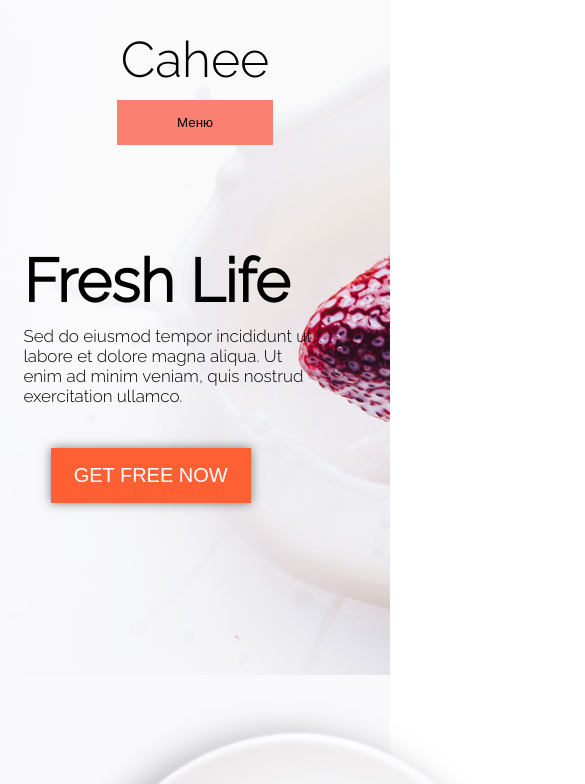
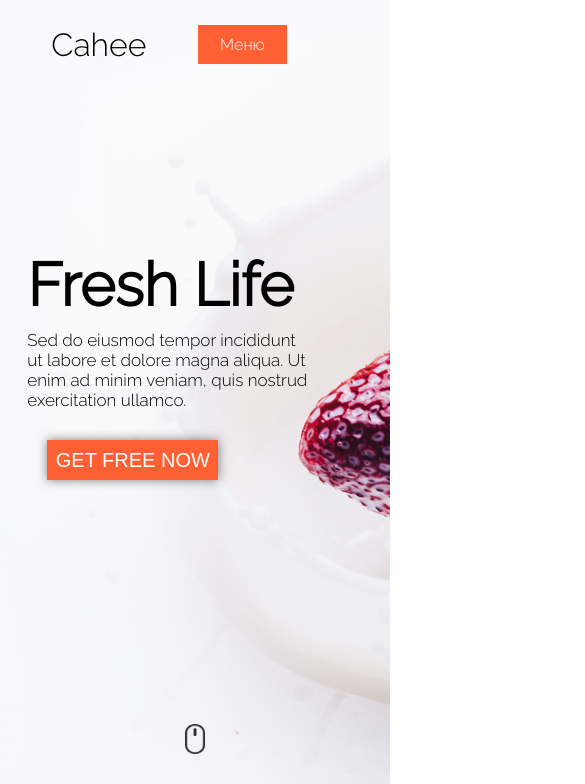
Before and after one commit to Gr-Stanislav/Blog_eat, a plain HTML site: page index.html in a window 390 px wide. Shown: the top 784 px of the page, 585 px wide, since content can reach past the window. Drawn offline with Linux system fonts and the light colour scheme.

Commit message:
takoe sebe razvle4enie

```diff
--- a/CSS/style.css
+++ b/CSS/style.css
@@ -4,6 +4,7 @@
     box-sizing: border-box;
 }
 
+@media screen and (max-width: 600px) {
 .container {
     background-color: #B07CF7;
     width: 100%;
@@ -154,13 +155,21 @@ img {
 
 
 /* HEADER NEW PROJECT */
+.top_header {
+    width: 100%;
+    display: flex;
+    justify-content: space-evenly;
+    align-items: center;
+}
+
 header {
     background-image: url('/images/Font.png');
+    background-position: center;
     width: 100%;
     max-width: 1500px;
     height: 865px;
     text-align: center;
-    padding-top: 100px;
+    padding-top: 25px;
     margin: 0 auto;
     position: relative;
 
@@ -168,17 +177,22 @@ header {
 
 .logo-site {
     cursor: pointer;
-    font-size: 50px;
+    font-size: 2rem;
     font-family: 'Raleway', sans-serif;
     display: block;
-    position: absolute;
     top: 30px;
-    left: 90px;
+    left: 10%;
 }
 
 .media_button {
-    display: none;
+    display: block;
+    background-color: #FF6033;
+    font-family: 'Raleway', sans-serif;
+    width: 23%;
+    padding: 10px;
+    color: #ffffff;
 }
+
 
 li {
     display: inline-block;
@@ -186,6 +200,7 @@ li {
     cursor: pointer;
     border-top: 1px solid transparent;
     font-family: 'Raleway', sans-serif;
+    display: none;
 }
 
 li:hover {
@@ -199,12 +214,11 @@ ul {
 }
 
 .info-site {
-    width: 375px;
-    height: 172px;
+    width: 73%;
     text-align: left;
     position: absolute;
-    left: 100px;
-    top: 350px;
+    left: 7%;
+    top: 250px;
 }
 
 h2 {
@@ -220,16 +234,15 @@ h2 {
 
 .button1 {
     border: none;
-    width: 200px;
-    height: 55px;
+    padding: 3%;
     background-color: #FF6033;
     font-size: 20px;
     color: white;
     text-align: center;
-    box-shadow:0 0 10px rgba(0,0,0,0.5);
+    box-shadow: 0 0 10px rgb(0 0 0 / 50%);
     position: absolute;
-    left: 100px;
-    top: 510px;
+    left: 7%;
+    margin-top: 30px;
     cursor: pointer;
 }
 
@@ -264,18 +277,18 @@ h2 {
 
 
 .center-menu img {
-    width: 566px;
-    height: 566px;
+    width: auto;
 }
 
 .text-tarel {
     width: 500px;
     height: 328px;
-    /* color: #00C4C4; */
     text-align: left;
+
 }
 
 .about {
+    text-align: center;
     font-size: 90px;
     font-family: 'Raleway', sans-serif;
 }
@@ -284,6 +297,8 @@ h2 {
     margin-bottom: 10px;
     font-size: 17px;
     font-family: 'Raleway', sans-serif;
+    text-align: center;
+    margin-bottom: 10px;
 }
 
 
@@ -456,11 +471,12 @@ textarea:focus {
 .left_bloc_tomato {
     position: relative;
     top: 65px;
+    width: 90%;
 }
 
 .mini_blok {
     display: flex;
-    width: 400px;
+    width: 100%;
     height: 100px;
     background-color: whitesmoke;
     margin-top: 20px;
@@ -626,3 +642,5 @@ textarea:focus {
 .global__containe {
     width: 100%;
 }
+
+}
--- a/desctop868.css
+++ /dev/null
@@ -1,6 +0,0 @@
-@media screen and (max-width: 868px) {
-
-    /* nav ul li {
-        display: none;
-    } */
-}
--- a/desctopX600.css
+++ b/desctopX600.css
@@ -1,47 +1,4 @@
 @media screen and (max-width: 600px) {
-    header {
-        background-position: center;
-        height: 80vh;
-    }
-
-    .logo-site {
-    width: 100%;
-    margin: 0 auto;
-    left: auto;
-   }
-
-   nav ul li {
-       display: none;
-   }
-
-   .media_button {
-       display: block;
-       width: 40%;
-       padding: 15px;
-       border: none;
-       background-color: salmon;
-       margin: 0 auto;
-   }
-
-   .info-site {
-    left: 6%;
-    top: 246px;
-    width: 74%;
-   }
-
-   .button1 {
-    left: 13%;
-    top: 448px;
-   }
 
 
-
-   .text-tarel {
-       height: none;
-       text-align: center;
-   }
-
-   .right_bloc_tomato h2 {
-       position: relative;
-   }
 }
--- a/index.html
+++ b/index.html
@@ -10,12 +10,13 @@
     <link rel="preconnect" href="https://fonts.gstatic.com">
     <link href="https://fonts.googleapis.com/css2?family=Pacifico&display=swap" rel="stylesheet">
     <link rel="stylesheet" href="desctopX600.css">
-    <link rel="stylesheet" href="desctop868.css">
+    <!-- <link rel="stylesheet" href="desctop868.css"> -->
 </head>
 <body>
-<div class="global__container">
     <header>
+        <div class="top_header">
             <div class="logo-site">Cahee</div>
+            <div class="media_button">Меню</div>
 
             <nav>
                 <ul>
@@ -27,23 +28,20 @@
                     <li>CONTACT</li>
                 </ul>
             </nav>
-
-        <button class="media_button">Меню</button>
+     </div>
 
         <div class="info-site">
             <h2>Fresh Life</h2>
-
             <p>Sed do eiusmod tempor incididunt ut labore et dolore magna aliqua. Ut enim ad minim veniam, quis nostrud exercitation ullamco.</p>
+            <button class="button1">GET FREE NOW</button>
         </div>
-
-        <button class="button1">GET FREE NOW</button>
 
         <div class="maus">
             <img src="images/scroll.png" alt="scroll" class="maus">
         </div>
 
     </header>
-</div>
+
 
     <div class="center-menu">
         <div>
@@ -57,8 +55,6 @@
 
                 <p class="info">Nim id est laborum. Sed ut perspiciatis unde omnis iste natus error sit voluptatem accusantium doloremque laudantium, totam rem aperiam, eaque ipsa quae ab illo inventore.</p>
         </div>
-
-
     </div>
 
     <div class="service">
@@ -84,15 +80,15 @@
             </div>
         </div>
 
-        <div class="right_bloc_tomato">
+        <!-- <div class="right_bloc_tomato">
             <img src="/images/tomato.png" alt="tomato" class="tomato">
             <h2>Our Services</h2>
-        </div>
+        </div> -->
 
     </div>
 
 
-    <div class="gallery">
+    <!-- <div class="gallery">
         <h2>Gallery</h2>
         <p>Consectetur adipisicing elit, sed do eiusmod tempor incididunt ut labore et dolore magna aliqua. Ut enim ad minim veniam, quis nostrud exercitation ullamco laboris nisi ut aliquip ex ea commodo consequat.</p>
 
@@ -112,10 +108,10 @@
         </div>
 
         <button>VIEW MORE</button>
-    </div>
+    </div> -->
 
 
-    <div class="subskribe">
+    <!-- <div class="subskribe">
         <h2>Subscribe To Us</h2>
         <p>Dolor sit amet, consectetur adipisicing elit, sed do eiusmod tempor incididunt ut labore et dolore magna aliqua. Ut enim ad minim veniam.</p>
 
@@ -125,11 +121,11 @@
                 <button>SUBSCRIBE</button>
             </form>
         </div>
-    </div>
+    </div> -->
 
 
 
-    <div class="container">
+    <!-- <div class="container">
         <h1>Blog</h1>
         <p class="text">Dolore magna aliqua. Ut enim ad minim veniam, quis nostrud exercitation ullamco laboris nisi ut aliquip ex ea commodo consequat. Duis aute irure dolor in reprehenderit in voluptate velit.</p>
 
@@ -175,10 +171,10 @@
         </div>
 
         <div class="button">VIEW MORE</div>
-    </div>
+    </div> -->
 
 
-    <footer id="CONTACT">
+    <!-- <footer id="CONTACT">
         <h2 class="footer_name">Contact</h2>
 
         <p class="footer_content">
@@ -192,7 +188,7 @@
                     <input type="text" maxlength="30" placeholder="Your name:">
                     <input type="email" name="" placeholder="email:">
                     <input type="tel" name="" value="+380" maxlength="13">
-                    <!-- <input type="text" name="" class="text_client" placeholder="Примечания:" maxlength="100"> -->
+                    <input type="text" name="" class="text_client" placeholder="Примечания:" maxlength="100">
                     <textarea name="" id="" cols="30" rows="10" placeholder="Примечания:" maxlength="200"></textarea>
                     <button type="submit" class="submit">Send an order</button>
                 </form>
@@ -210,12 +206,12 @@
             </div>
 
         </div>
-    </footer>
+    </footer> -->
 
-    <div class="footer-buttom">
+    <!-- <div class="footer-buttom">
         <div class="footer-buttom-line left">© 2015 Company. All right reserved.</div>
         <div class="footer-buttom-line center">Cahee</div>
         <div class="footer-buttom-line right">Made with <span>love</span> by Auskteez</div>
-    </div>
+    </div> -->
 </body>
 </html>
```
Also changed, not shown: desctop800.css (added, +8 -0 lines). Lines whose indentation alone changed are shown as unchanged.
